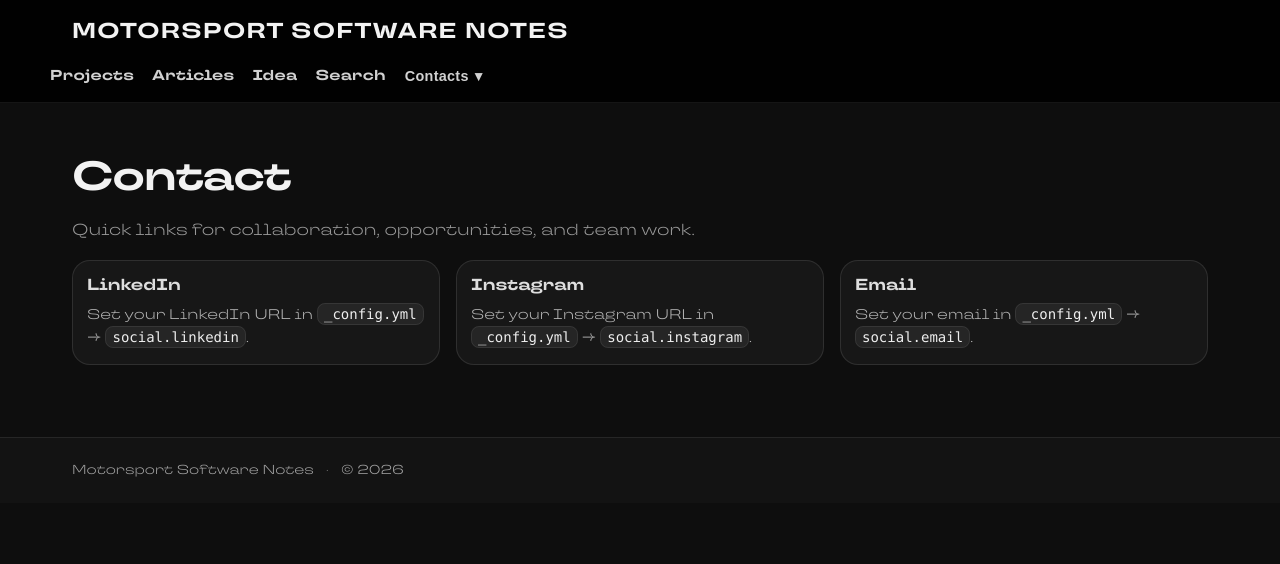
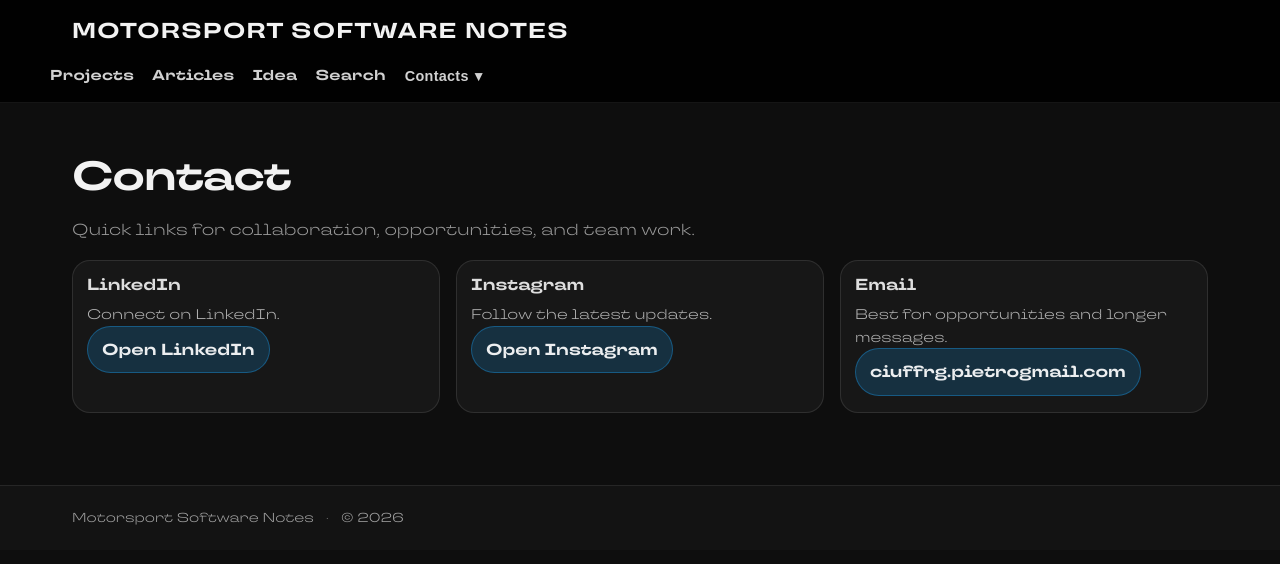
Before and after one commit to PietroCiuffreda3/motorsport-software-notes, a Jekyll site: the page built from contact.md, in a window 1280 px wide. Shown: the top 564 px of the page. Built offline with Jekyll 4.4.1, drawn with Linux system fonts in a browser that asks for light colours.

Commit message:
updated contact

```diff
--- a/_config.yml
+++ b/_config.yml
@@ -7,9 +7,9 @@ lang: en
 
 # Social / contact links (used in the header "Contacts" dropdown)
 social:
-  linkedin: ""
-  instagram: ""
-  email: ""
+  linkedin: "https://www.linkedin.com/in/pietro-ciuffreda-026145264?utm_source=share&utm_campaign=share_via&utm_content=profile&utm_medium=android_app"
+  instagram: "https://www.instagram.com/_ciuffreduzz_?igsh=MTU5aDJ4YXNiamozMA=="
+  email: "ciuffrg.pietrogmail.com"
 
 # GitHub Pages project site defaults
 # If you publish at https://<user>.github.io/motorsport-software-notes
```
